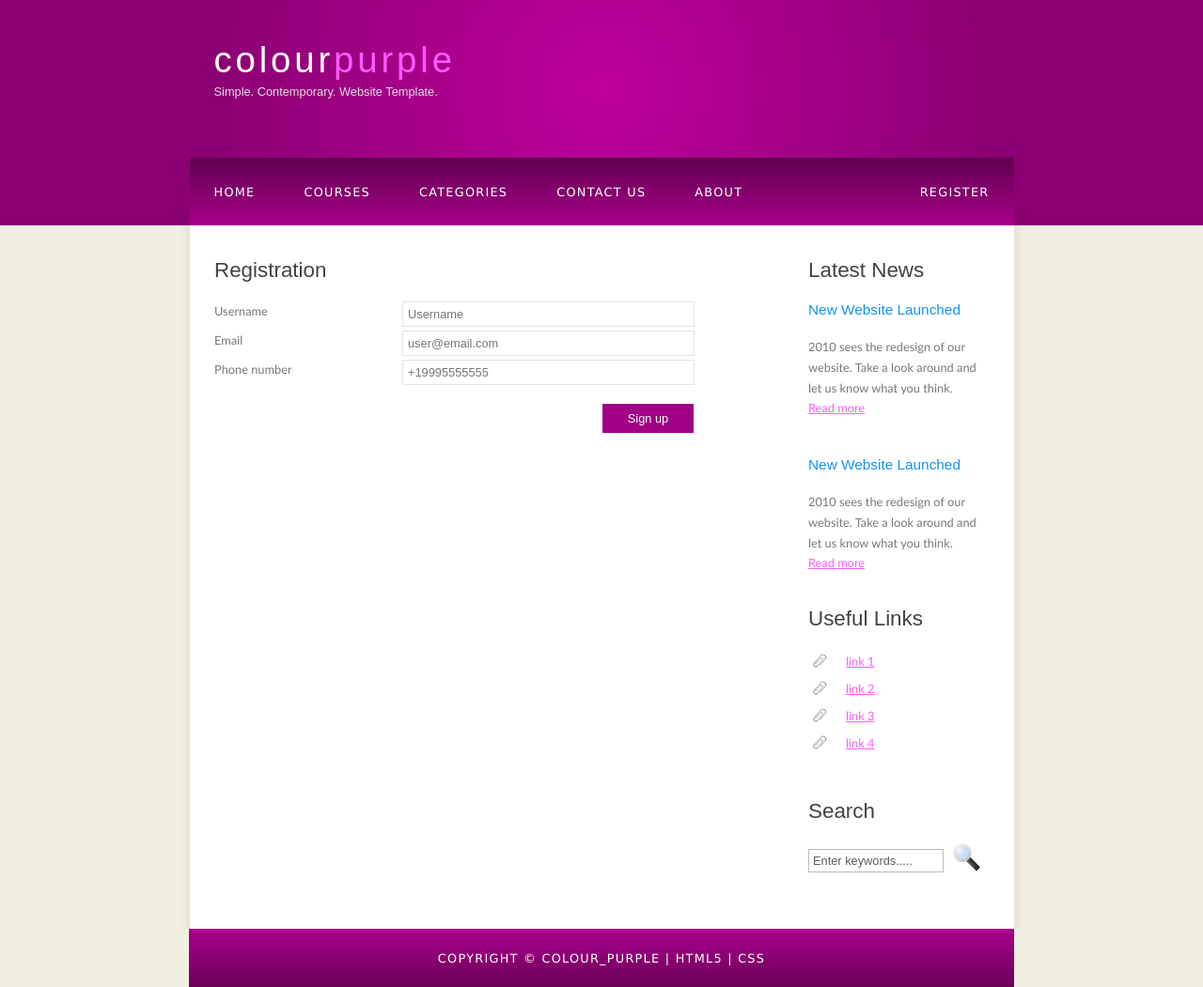
After one commit to kpomak/WSGI-Framework, a Python web app: template mainapp/templates/register.html in a window 1280 px wide. The commit adds this page. Shown: the whole page at 94% size. Run offline with Jinja, Linux system fonts and the light colour scheme; the template is opened without the code that fills it, so the values that code supplies are empty.

Commit message:
register

```diff
--- a/mainapp/engine.py
+++ b/mainapp/engine.py
@@ -8,8 +8,8 @@ class Engine:
             "categories": {},
         }
 
-    def create_user(self, username):
-        user = User(username)
+    def create_user(self, username, email, phone):
+        user = User(username=username, email=email, phone=phone)
         self.state["users"].append(user)
         return user
 
--- a/mainapp/models.py
+++ b/mainapp/models.py
@@ -2,8 +2,10 @@ from copy import deepcopy
 
 
 class User:
-    def __init__(self, username):
+    def __init__(self, username, email, phone):
         self.username = username
+        self.email = email
+        self.phone = phone
 
 
 class Course:
--- a/mainapp/templates/base.html
+++ b/mainapp/templates/base.html
@@ -30,6 +30,9 @@
                     <li><a href="/contacts/">Contact Us</a></li>
                     <li><a href="/about/">About</a></li>
                 </ul>
+                <ul id="menu" class="fl-right">
+                    <li><a href="/auth/register/">Register</a></li>
+                </ul>
             </div>
 
         </div>
--- /dev/null
+++ b/mainapp/templates/register.html
@@ -0,0 +1,14 @@
+{% extends "base.html" %}
+
+{% block body %}
+<h1>Registration</h1>
+<form method="post">
+  <div class="form_settings">
+    <p><span>Username</span><input type="text" name="username" placeholder="Username">
+    <p><span>Email</span><input type="text" name="email" placeholder="user@email.com">
+    <p><span>Phone number</span><input type="text" name="phone" placeholder="+19995555555">
+    <p style="padding-top: 15px"><span>&nbsp;</span><input class="submit" type="submit" name="submitted"
+        value="Sign up" />
+  </div>
+</form>
+{% endblock %}
--- a/static/css/style.css
+++ b/static/css/style.css
@@ -199,6 +199,10 @@ ul#menu li a {
   background: transparent;
 }
 
+ul#menu.fl-right {
+  float: right;
+}
+
 ul#menu li a:hover,
 ul#menu li.selected a,
 ul#menu li.selected a:hover {
```
Also changed, not shown: mainapp/views.py (+21 -0 lines).
